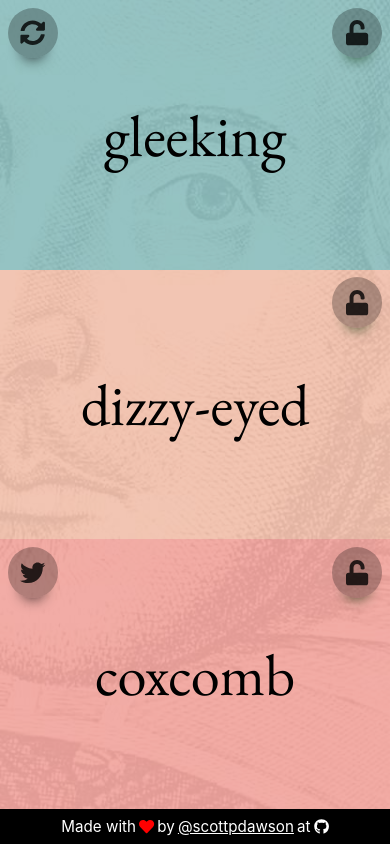
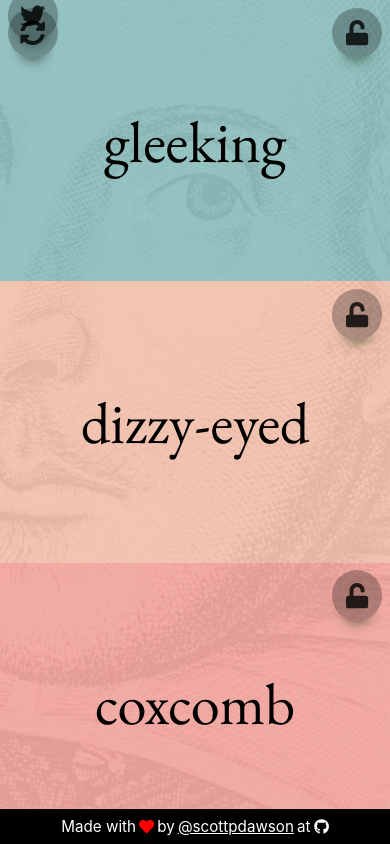
Before and after one commit to scottpdawson/shakespeare-insults, a React (Create React App) app: page /gleeking/dizzy-eyed/coxcomb in a window 390 px wide. Built offline with nearby package versions, Linux system fonts and the light colour scheme.

Commit message:
mobile css 100vh fix

```diff
--- a/src/App.css
+++ b/src/App.css
@@ -6,7 +6,8 @@
 }
 .quote {
   display: grid;
-  height: calc(100vh - var(--footerSpacing));
+  height: 100vh; /* Fallback for browsers that do not support Custom Properties */
+  height: calc(var(--vh, 1vh) * 100);
 }
 .quote-text {
   height: 100%;
@@ -77,6 +78,6 @@ footer a {
 .tweetIcon {
   right: auto;
   left: var(--iconOffset);
-  top: calc((100vh - var(--footerSpacing)) * (2 / 3) + var(--iconOffset));
+  top: calc((var(--vh) - var(--footerSpacing)) * (2 / 3) + var(--iconOffset));
   border: 0;
 }
--- a/src/index.js
+++ b/src/index.js
@@ -4,6 +4,18 @@ import "./index.css";
 import App from "./App";
 import { BrowserRouter as Router } from "react-router-dom";
 import "./App.css";
+
+// First we get the viewport height and we multiple it by 1% to get a value for a vh unit
+let vh = window.innerHeight * 0.01;
+// Then we set the value in the --vh custom property to the root of the document
+document.documentElement.style.setProperty("--vh", `${vh}px`);
+
+// We listen to the resize event
+window.addEventListener("resize", () => {
+  // We execute the same script as before
+  let vh = window.innerHeight * 0.01;
+  document.documentElement.style.setProperty("--vh", `${vh}px`);
+});
 
 ReactDOM.render(
   <React.StrictMode>
```
